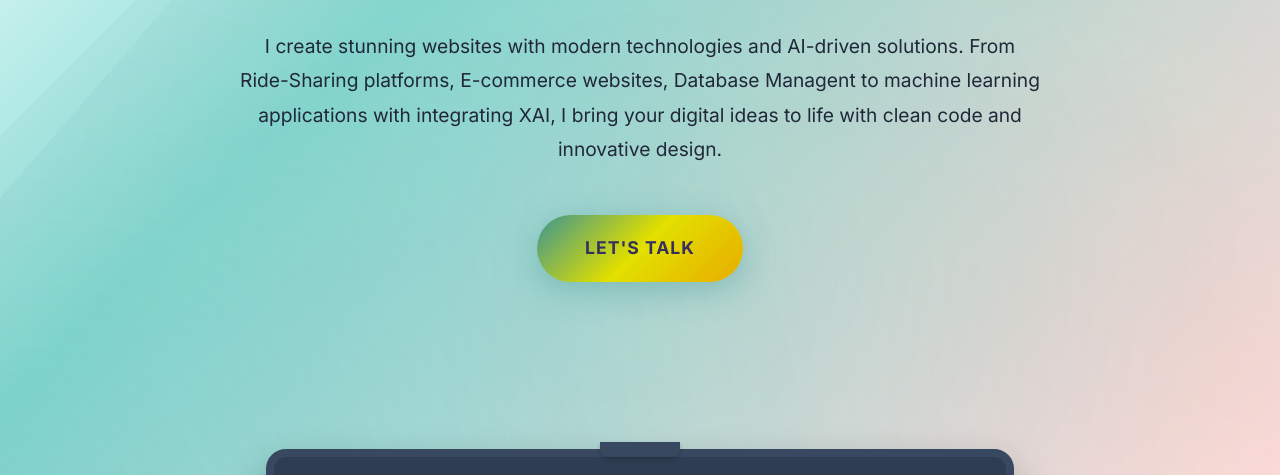
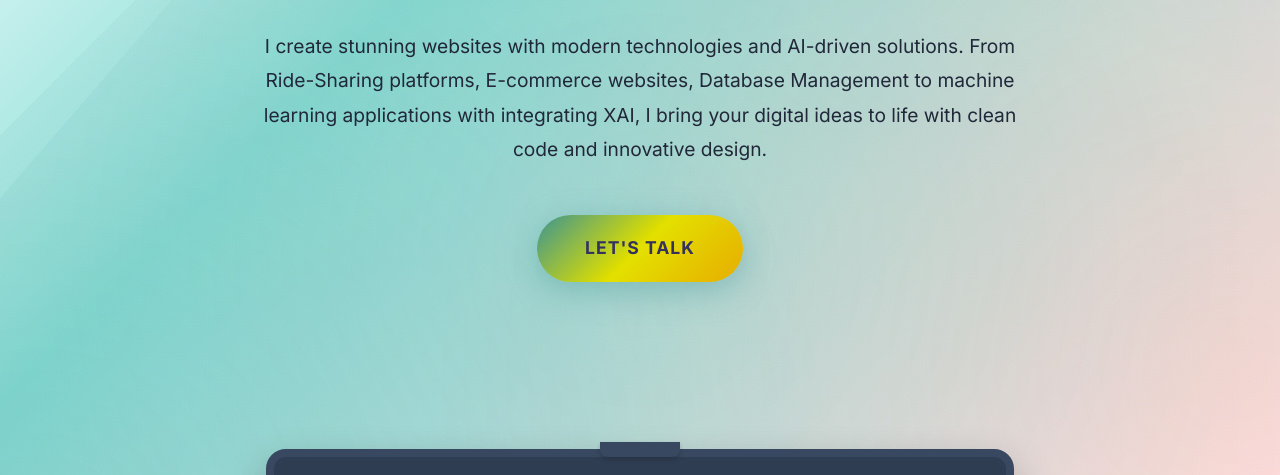
Before and after one commit to nowrinmeher/nowrin.portfolio-freelancer.com, a plain HTML site: page index.html in a window 1280 px wide. Shown: the part 291-766 px from the top of the page. Drawn offline with Linux system fonts and the light colour scheme; grey boxes are pictures that could not be loaded.

Commit message:
index.html

```diff
--- a/index.html
+++ b/index.html
@@ -607,7 +607,7 @@ footer { background: #333; color: white; text-align: center; padding: 2rem 1rem;
             <div class="hero-content">
                 <h1>Hi, <span style="color:color: rgb(62, 65, 19);">It's Nowrin</span></h1>
                 <p class="subtitle">Software Developer & AI Specialist</p>
-                <p>I create stunning websites with modern technologies and AI-driven solutions. From Ride-Sharing platforms, E-commerce websites, Database Managent to machine learning applications with integrating XAI, I bring your digital ideas to life with clean code and innovative design.</p>
+                <p>I create stunning websites with modern technologies and AI-driven solutions. From Ride-Sharing platforms, E-commerce websites, Database Management to machine learning applications with integrating XAI, I bring your digital ideas to life with clean code and innovative design.</p>
                 <a href="#contact" class="cta-button">Let's Talk</a>
             </div>
 
@@ -831,6 +831,9 @@ footer { background: #333; color: white; text-align: center; padding: 2rem 1rem;
         </div>
     </section>
 
+<!-- ======================================================= -->
+<!-- ===  REPLACE your old contact section with this one === -->
+<!-- ======================================================= -->
 
 
     <script>
```
